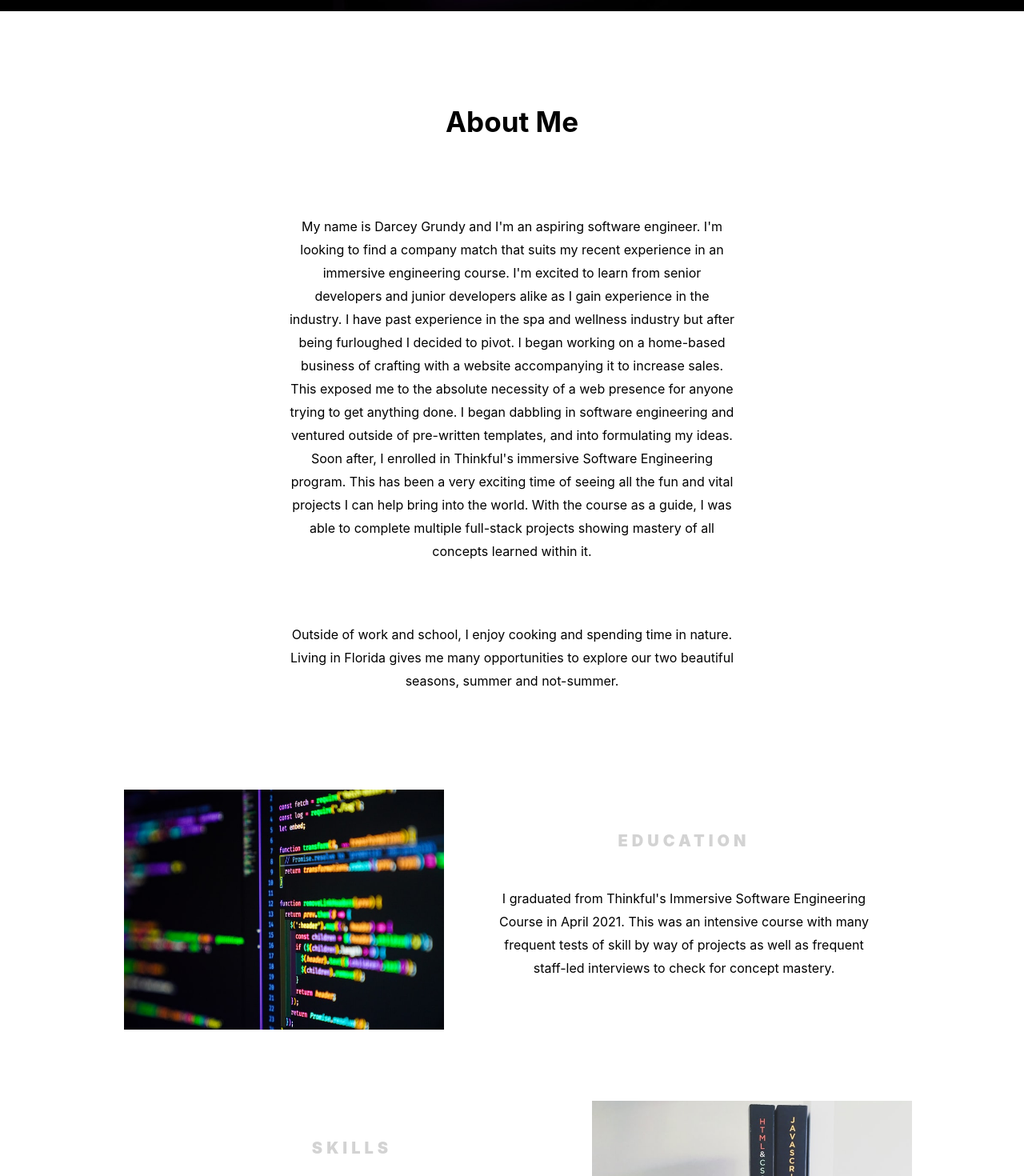
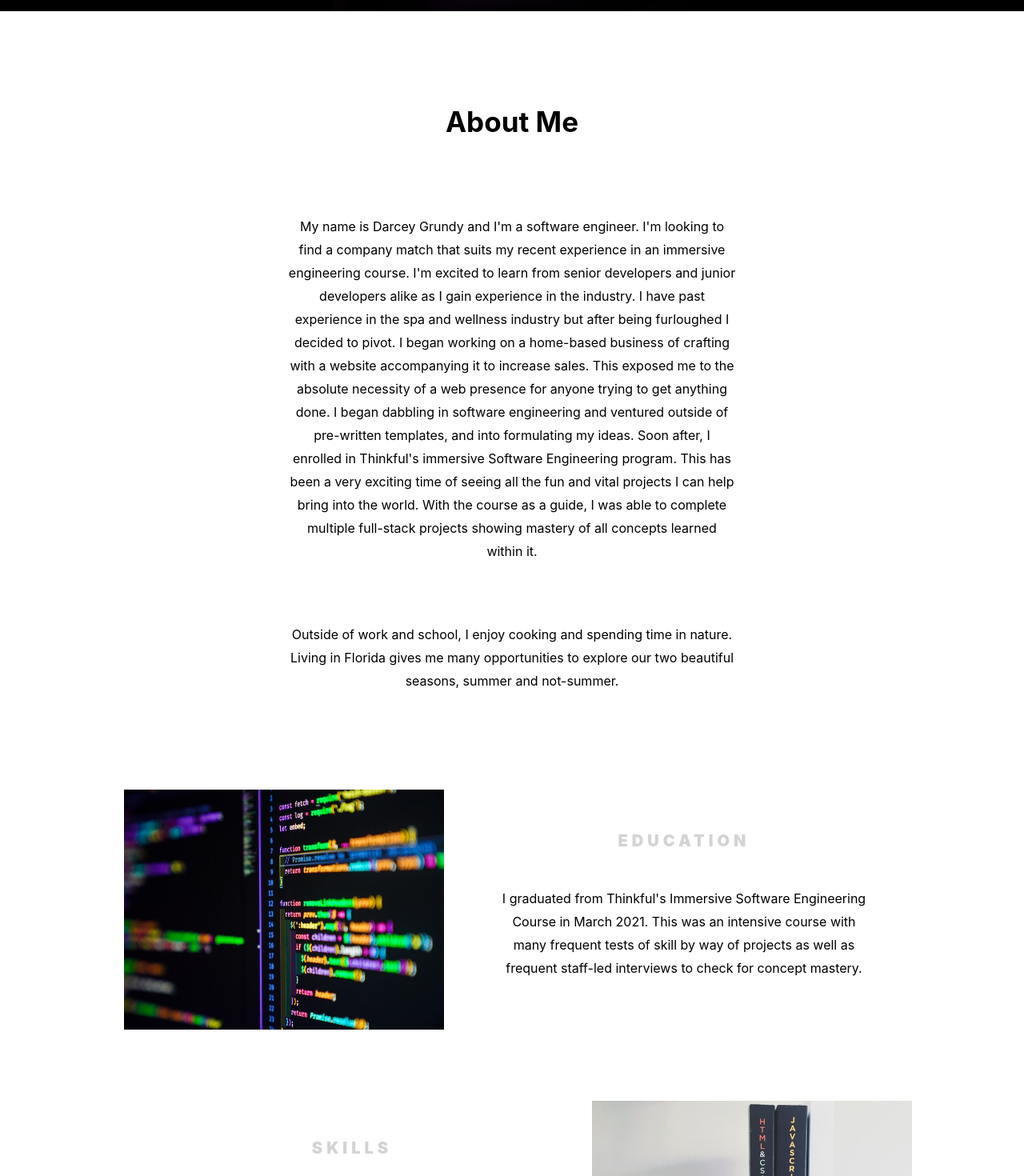
Before and after one commit to grundydarcey/UpdatedDevPortfolio, a React (Create React App) app: page / in a window 1280 px wide. Shown: the part 301-1771 px from the top of the page at 80% size. Built offline with nearby package versions, Linux system fonts and the light colour scheme.

Commit message:
date update

```diff
--- a/src/FirstPanel/firstpanel.js
+++ b/src/FirstPanel/firstpanel.js
@@ -11,7 +11,7 @@ export default function firstPanel() {
         </section>
         <section className='text'>
           <h1>EDUCATION</h1>
-          <p>I graduated from Thinkful's Immersive Software Engineering Course in April 2021. This was an intensive course with many frequent tests of skill by way of projects as well as frequent staff-led interviews to check for concept mastery.</p>
+          <p>I graduated from Thinkful's Immersive Software Engineering Course in March 2021. This was an intensive course with many frequent tests of skill by way of projects as well as frequent staff-led interviews to check for concept mastery.</p>
         </section>
       </section>
     </section>
--- a/src/Home/home.js
+++ b/src/Home/home.js
@@ -9,7 +9,7 @@ export default function Home() {
     <section className='home'>
       <section className='textbox'>
         <h1>About Me</h1><br />
-        <p>My name is Darcey Grundy and I'm an aspiring software engineer. I'm looking to find a company match that suits my recent experience in an immersive engineering course. I'm excited to learn from senior developers and junior developers alike as I gain experience in the industry. I have past experience in the spa and wellness industry but after being furloughed I decided to pivot. I began working on a home-based business of crafting with a website accompanying it to increase sales. This exposed me to the absolute necessity of a web presence for anyone trying to get anything done. I began dabbling in software engineering and ventured outside of pre-written templates, and into formulating my ideas. Soon after, I enrolled in Thinkful's immersive Software Engineering program. This has been a very exciting time of seeing all the fun and vital projects I can help bring into the world. With the course as a guide, I was able to complete multiple full-stack projects showing mastery of all concepts learned within it.</p>
+        <p>My name is Darcey Grundy and I'm a software engineer. I'm looking to find a company match that suits my recent experience in an immersive engineering course. I'm excited to learn from senior developers and junior developers alike as I gain experience in the industry. I have past experience in the spa and wellness industry but after being furloughed I decided to pivot. I began working on a home-based business of crafting with a website accompanying it to increase sales. This exposed me to the absolute necessity of a web presence for anyone trying to get anything done. I began dabbling in software engineering and ventured outside of pre-written templates, and into formulating my ideas. Soon after, I enrolled in Thinkful's immersive Software Engineering program. This has been a very exciting time of seeing all the fun and vital projects I can help bring into the world. With the course as a guide, I was able to complete multiple full-stack projects showing mastery of all concepts learned within it.</p>
         <p>Outside of work and school, I enjoy cooking and spending time in nature. Living in Florida gives me many opportunities to explore our two beautiful seasons, summer and not-summer.</p><br /><br />
       </section>
       <section className='panels'>
```
